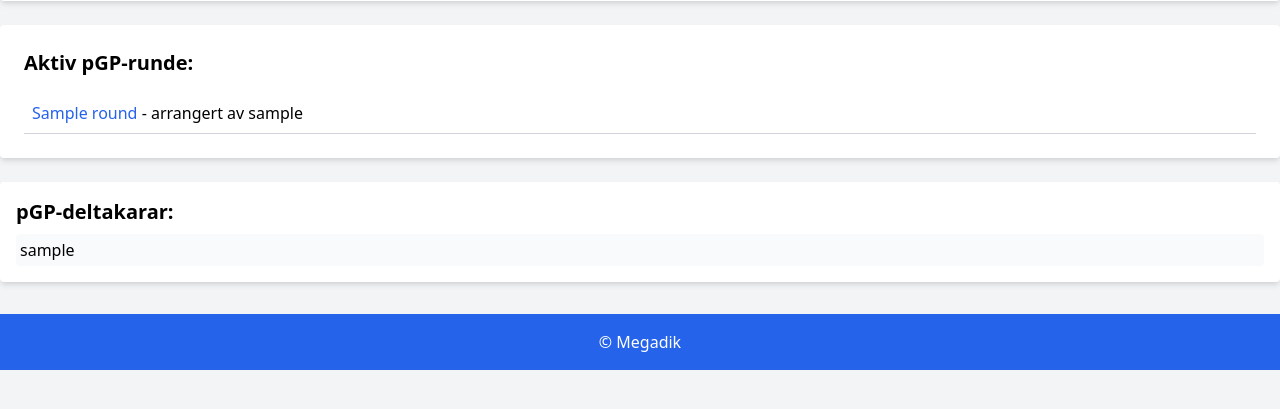
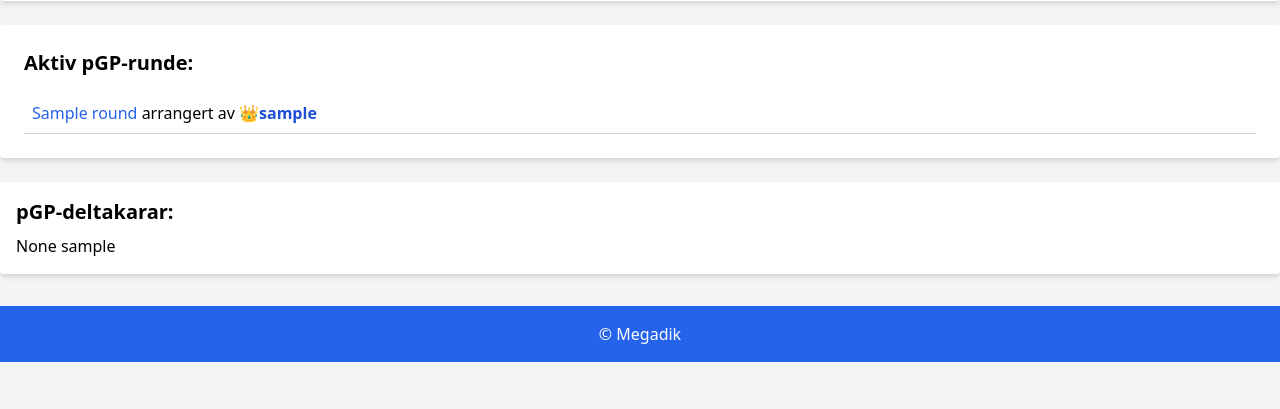
Before and after one commit to asleulv/pGPv3, a Django app: template pgp/app/templates/app/home.html in a window 1280 px wide. Shown: the part 211-620 px from the top of the page. Run offline with Django 4.2, Linux system fonts and the light colour scheme; tables that the repository leaves empty hold one stand-in row (values such as "Sample post"); the template is opened without the code that fills it: values that come from a table or form of the project are taken from there, most other values are stand-ins (such as "Sample title", 1, 10 or a date in 2020).

Commit message:
Edited home.html template

```diff
--- a/pgp/app/templates/app/home.html
+++ b/pgp/app/templates/app/home.html
@@ -6,7 +6,7 @@
 {% block content %}
 <div class="bg-white shadow-md rounded p-6 mb-6">
     <h1 class="text-2xl font-bold mb-4">Velkommen, {{ user.username }}!</h1>
-    <p>🤞La oss krysse fingrane for at dette systemet funkar! </p>
+    <p>🤞La oss krysse fingrane for at dette systemet funkar!</p>
 </div>
 
 <div class="shadow-md rounded p-6 bg-white mb-6">
@@ -14,8 +14,9 @@
     {% if active_rounds %}
         <div class="space-y-2">
             {% for round in active_rounds %}
-                <div class="p-2 border-b border-gray-300 last:border-b-0">  {# Optional border for separation #}
-                    <a href="{% url 'round_detail' round.id %}" class="text-blue-600 hover:underline">{{ round.name }}</a> - arrangert av {{ round.organizer.username }}
+                <div class="p-2 border-b border-gray-300 last:border-b-0">
+                    <a href="{% url 'round_detail' round.id %}" class="text-blue-600 hover:underline">{{ round.name }}</a> arrangert av
+                    <span class="font-semibold text-blue-700">👑{{ round.organizer.username }}</span> {# Styled organizer name #}
                 </div>
             {% endfor %}
         </div>
@@ -24,19 +25,26 @@
     {% endif %}
 </div>
 
-<div class="shadow-md rounded p-4 bg-white">  {# Reduced padding #}
-    <h2 class="text-xl font-bold mb-2">pGP-deltakarar:</h2>  {# Reduced margin bottom #}
+{% load custom_filters %}
+
+<div class="shadow-md rounded p-4 bg-white">
+    <h2 class="text-xl font-bold mb-2">pGP-deltakarar:</h2>
     {% if players %}
-        <div class="space-y-1">  {# Reduced space between players #}
+        <p class="text-black">
             {% for player in players %}
-                <div class="bg-gray-50 p-1 rounded">  {# Reduced padding and added rounded corners #}
-                    <span class="text-black">{{ player.nickname }}</span>
-                </div>
+                {{ random_emojis|get_item:player.id }} {{ player.nickname }}{% if not forloop.last %}, {% endif %}
             {% endfor %}
-        </div>
+        </p>
     {% else %}
-        <p class="text-gray-700">Ingen registrerte spillere.</p>
+        <p class="text-gray-700">Ingen registrerte spelarar.</p>
     {% endif %}
 </div>
 
+
+
+
+
+
+
+
 {% endblock %}
```
Also changed, not shown: pgp/app/views.py (+8 -0 lines), 1 other file.
